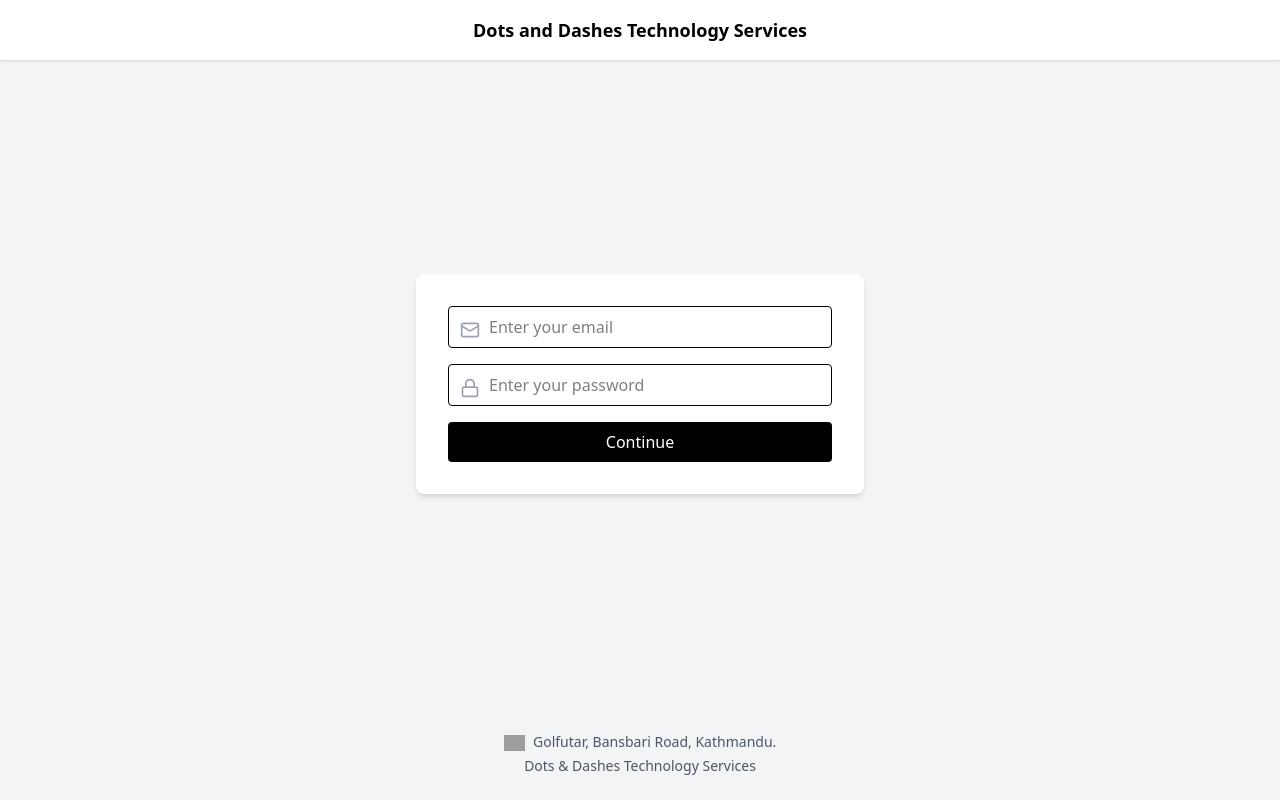
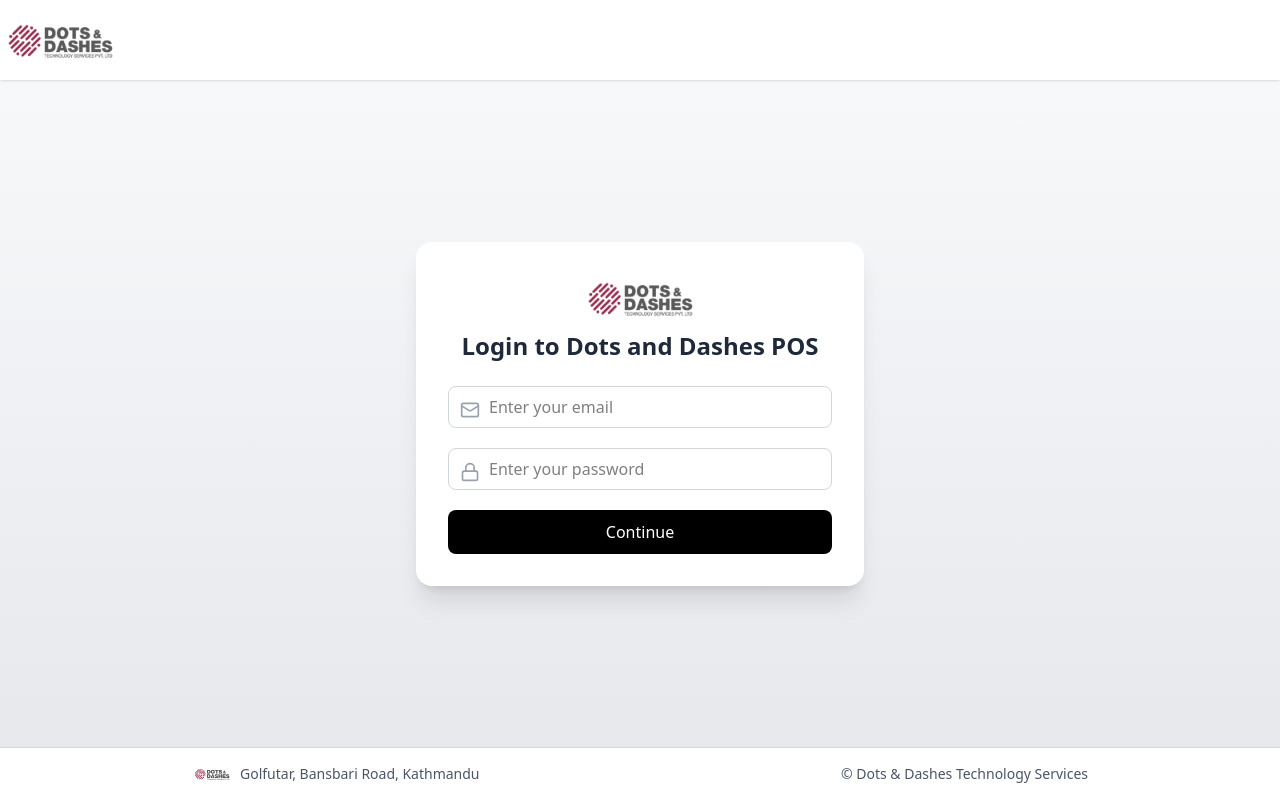
Before and after one commit to DnDTS-Tech-NEPAL/pos, a React (Vite) app: page /login in a window 1280 px wide. Built offline with nearby package versions, Linux system fonts and the light colour scheme; grey boxes are pictures that could not be loaded.

Commit message:
adding logout button in menu

```diff
--- a/src/components/Customer.jsx
+++ b/src/components/Customer.jsx
@@ -137,12 +137,10 @@
     <>
       <div className="flex flex-col w-[25rem] sm:flex-row gap-4">
         <div
-          className="flex items-center justify-between bg-[var(--primary-color)] border border-[#15459c] rounded-full px-4 py-2 shadow-md w-full text-[#15459c] font-medium text-sm cursor-pointer"
+          className="flex items-center justify-between bg-[var(--primary-color)] border border-[#15459c] rounded-full px-4 py-2 shadow-md w-2/3 text-[#15459c] font-medium text-sm cursor-pointer"
           onClick={goToInvoicesPage}
         >
-          <span className="truncate flex-grow text-left">
-            View Past Invoices
-          </span>
+          <span className=" text-left">View Past Invoices</span>
         </div>
 
         {customer?.name && customer.name !== "Walk In Customer" ? (
--- a/src/pages/Login.jsx
+++ b/src/pages/Login.jsx
@@ -14,44 +14,53 @@
     setLoading(true);
 
     try {
-      // Step 1: Get base URL by email
-      const baseUrl = await api.getBaseUrlByEmail({ email });
-      console.log("Base URL fetched:", baseUrl);
+      await api.getBaseUrlByEmail({ email });
+      await api.loginWithPassword({ email, password });
 
-      // Step 2: Login with email & password to authenticate
-      const token = await api.loginWithPassword({ email, password });
-      console.log("Logged in with token:", token);
-
-      // Save token and base url state for API calls
       api.initializeAuthToken();
       api.initializeApiBase();
 
-      // Redirect or reload app after successful login
       window.location.href = "/";
     } catch (err) {
-      setError(err.message);
+      setError(err.message || "Login failed. Please try again.");
     } finally {
       setLoading(false);
     }
   };
 
   return (
-    <div className="min-h-screen bg-gray-100 flex flex-col justify-between">
-      <header className="w-full bg-white py-4 shadow text-center font-semibold text-lg">
-        Dots and Dashes Technology Services
+    <div className="min-h-screen bg-gradient-to-b from-gray-50 to-gray-200 flex flex-col justify-between">
+      {/* Header */}
+      <header className="w-full bg-white py-4 shadow">
+        <div className="flex gap-10 items-center">
+          <img src="/logo.png" alt="Logo" className="h-12" />
+        </div>
       </header>
 
-      <main className="flex-1 flex items-center justify-center">
-        <div className="bg-white p-8 rounded-lg shadow-md w-full max-w-md text-center">
-          {error && <div className="text-red-600 text-sm mb-4">{error}</div>}
+      {/* Main Content */}
+      <main className="flex-1 flex items-center justify-center px-4 py-8">
+        <div className="bg-white p-8 rounded-2xl shadow-xl w-full max-w-md">
+          <div className="text-center mb-6">
+            <img src="/logo.png" alt="Logo" className="h-12 mx-auto mb-2" />
+            <h2 className="text-2xl font-bold text-gray-800">
+              Login to Dots and Dashes POS
+            </h2>
+          </div>
 
-          <form onSubmit={handleLogin} className="space-y-4 text-left">
+          {error && (
+            <div className="text-red-600 text-sm mb-4 text-center font-medium">
+              {error}
+            </div>
+          )}
+
+          <form onSubmit={handleLogin} className="space-y-5">
+            {/* Email */}
             <div className="relative">
               <Mail className="absolute left-3 top-3.5 text-gray-400 w-5 h-5" />
               <input
                 type="email"
-                className="w-full pl-10 pr-4 py-2 border rounded focus:outline-none focus:ring-2 focus:ring-black"
                 placeholder="Enter your email"
+                className="w-full pl-10 pr-4 py-2 border border-gray-300 rounded-lg focus:outline-none focus:ring-2 focus:ring-black transition"
                 value={email}
                 onChange={(e) => setEmail(e.target.value)}
                 required
@@ -59,12 +68,13 @@
               />
             </div>
 
+            {/* Password */}
             <div className="relative">
               <Lock className="absolute left-3 top-3.5 text-gray-400 w-5 h-5" />
               <input
                 type="password"
-                className="w-full pl-10 pr-4 py-2 border rounded focus:outline-none focus:ring-2 focus:ring-black"
                 placeholder="Enter your password"
+                className="w-full pl-10 pr-4 py-2 border border-gray-300 rounded-lg focus:outline-none focus:ring-2 focus:ring-black transition"
                 value={password}
                 onChange={(e) => setPassword(e.target.value)}
                 required
@@ -72,10 +82,11 @@
               />
             </div>
 
+            {/* Submit */}
             <button
               type="submit"
               disabled={loading}
-              className="w-full bg-black text-white py-2 rounded hover:bg-gray-900 transition disabled:opacity-60"
+              className="w-full bg-black text-white py-2.5 rounded-lg hover:bg-gray-900 transition disabled:opacity-50 disabled:cursor-not-allowed"
             >
               {loading ? "Connecting..." : "Continue"}
             </button>
@@ -83,12 +94,21 @@
         </div>
       </main>
 
-      <footer className="text-sm text-center text-gray-600 py-6 px-4">
-        <div className="mb-1">
-          <img src="/footer-icon.png" alt="Logo" className="inline h-4 mr-2" />
-          Golfutar, Bansbari Road, Kathmandu.
+      {/* Enhanced Footer */}
+      <footer className="w-full bg-white border-t border-gray-300 py-4 px-4">
+        <div className="max-w-4xl mx-auto">
+          <div className="flex flex-col md:flex-row justify-between items-center">
+            <div className="flex items-center gap-2 mb-2 md:mb-0">
+              <img src="/logo.png" alt="Logo" className="h-4" />
+              <span className="text-gray-600 text-sm">
+                Golfutar, Bansbari Road, Kathmandu
+              </span>
+            </div>
+            <div className="text-gray-600 text-sm font-medium">
+              © Dots & Dashes Technology Services
+            </div>
+          </div>
         </div>
-        <div>Dots & Dashes Technology Services</div>
       </footer>
     </div>
   );
--- a/src/pages/Menu.jsx
+++ b/src/pages/Menu.jsx
@@ -5,6 +5,8 @@
 import CustomerSearch from "../components/Customer";
 import PaymentModal from "../components/Payment/Paymentmodal";
 import MessageAlert from "../components/MessageAlert";
+import { User } from "lucide-react"; // Add this at the top (optional icon library)
+
 import { v4 as uuidv4 } from "uuid";
 import api from "../api";
 
@@ -24,6 +26,8 @@
   const [isLoading, setIsLoading] = useState(true);
   const [discountAmount, setDiscountAmount] = useState(0);
   const [discountType, setDiscountType] = useState("flat");
+  // Inside your Menu component, add:
+  const [showUserMenu, setShowUserMenu] = useState(false);
   const handleLogout = async () => {
     await api.logout();
     window.location.href = "/login"; // Redirect after logout
@@ -184,12 +188,6 @@
               className="w-full"
             />
           </div>
-          <button
-            onClick={handleLogout}
-            className="bg-[#C51118] cursor-pointer text-white px-4 py-2 rounded-xl hover:bg-red-600 transition"
-          >
-            Logout
-          </button>
 
           <div className="w-full lg:w-auto">
             <CustomerSearch
@@ -198,6 +196,27 @@
               className="w-full"
               setMessage={setMessage}
             />
+          </div>
+
+          <div className="relative inline-block text-left">
+            <button
+              onClick={() => setShowUserMenu((prev) => !prev)}
+              className="bg-gray-100 p-2 rounded-full hover:bg-gray-200 transition"
+              title="User Menu"
+            >
+              <User className="h-6 w-6 text-gray-700" />
+            </button>
+
+            {showUserMenu && (
+              <div className="absolute right-0 mt-2 w-40 bg-white border border-gray-200 rounded-lg shadow-lg z-50">
+                <button
+                  onClick={handleLogout}
+                  className="block w-full text-left px-4 py-2 text-sm text-red-600 hover:bg-gray-100"
+                >
+                  Logout
+                </button>
+              </div>
+            )}
           </div>
         </div>
       </div>
--- a/src/useAppInitializer.jsx
+++ /dev/null
@@ -1,18 +0,0 @@
-// hooks/useAppInitializer.js
-import { useEffect } from "react";
-import api from "../api"; // Adjust path as needed
-
-export const useAppInitializer = () => {
-  useEffect(() => {
-    // Initialize API base URL from localStorage when app starts
-    api.initializeApiBase();
-  }, []);
-};
-
-// Or as a component that you can add to your _app.js or layout
-export const AppInitializer = ({ children }) => {
-  useAppInitializer();
-  return children;
-};
-
-export default useAppInitializer;
```
Also changed, not shown: public/logo.png (added).
